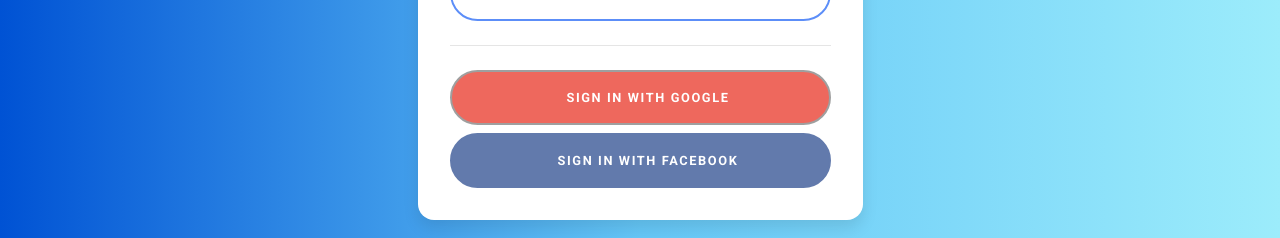
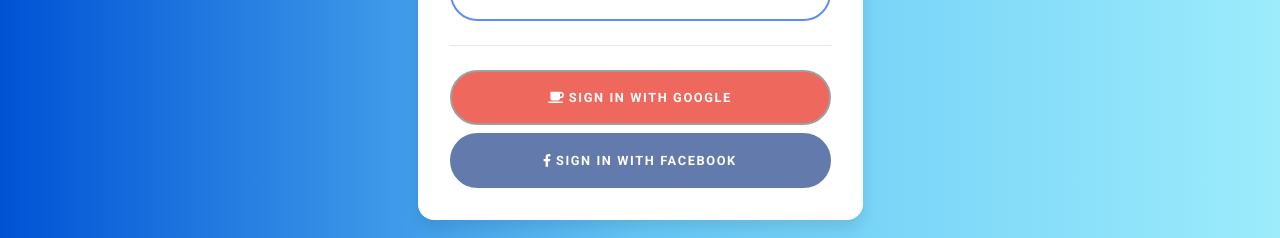
Before and after one commit to Heznek1/HeznekFuture, a Vue app in the folder HeznekLaatid.Client/HeznekLaatid.Client/: page /#/login in a window 1280 px wide. Shown: the part 330-568 px from the top of the page. Built offline with nearby package versions, Linux system fonts and the light colour scheme; what v-tooltip, vue-notifyjs would draw is missing.

Commit message:
Added Font Awesome pack

```diff
--- a/HeznekLaatid.Client/HeznekLaatid.Client/package.json
+++ b/HeznekLaatid.Client/HeznekLaatid.Client/package.json
@@ -14,6 +14,7 @@
   },
   "dependencies": {
     "@fortawesome/fontawesome-svg-core": "^1.2.8",
+    "@fortawesome/free-brands-svg-icons": "^5.5.0",
     "@fortawesome/free-solid-svg-icons": "^5.5.0",
     "@fortawesome/vue-fontawesome": "^0.1.2",
     "bootstrap": "^4.0.0-beta.2",
--- a/HeznekLaatid.Client/HeznekLaatid.Client/src/components/Login/Login.vue
+++ b/HeznekLaatid.Client/HeznekLaatid.Client/src/components/Login/Login.vue
@@ -22,8 +22,8 @@
               </div>
               <button class="btn btn-lg btn-primary btn-block text-uppercase" type="submit">Sign in</button>
               <hr class="my-4">
-              <button class="btn btn-lg btn-google btn-block text-uppercase" type="submit"><i class="fab fa-google"></i> Sign in with Google</button>
-              <button class="btn btn-lg btn-facebook btn-block text-uppercase" type="submit"><i class="fab fa-facebook-f"></i> Sign in with Facebook</button>
+              <button class="btn btn-lg btn-google btn-block text-uppercase" type="submit"><font-awesome-icon :icon="['fas', 'coffee']" /> Sign in with Google</button>
+              <button class="btn btn-lg btn-facebook btn-block text-uppercase" type="submit"><font-awesome-icon :icon="['fab', 'facebook-f']" /> Sign in with Facebook</button>
             </form>
           </div>
         </div>
--- a/HeznekLaatid.Client/HeznekLaatid.Client/src/main.js
+++ b/HeznekLaatid.Client/HeznekLaatid.Client/src/main.js
@@ -5,6 +5,7 @@
 import underscore from 'underscore'
 import { library } from '@fortawesome/fontawesome-svg-core'
 import { fas } from '@fortawesome/free-solid-svg-icons'
+import { fab } from '@fortawesome/free-brands-svg-icons'
 import { FontAwesomeIcon } from '@fortawesome/vue-fontawesome'
 
 // jQuery setup
@@ -21,7 +22,7 @@
 import routes from './routes/routes'
 
 // Font Awesome
-library.add(fas)
+library.add(fas, fab)
 Vue.component('font-awesome-icon', FontAwesomeIcon)
 
 // plugin setup
```
Also changed, not shown: 1 other file (tests, documents, lock files or other folders).
